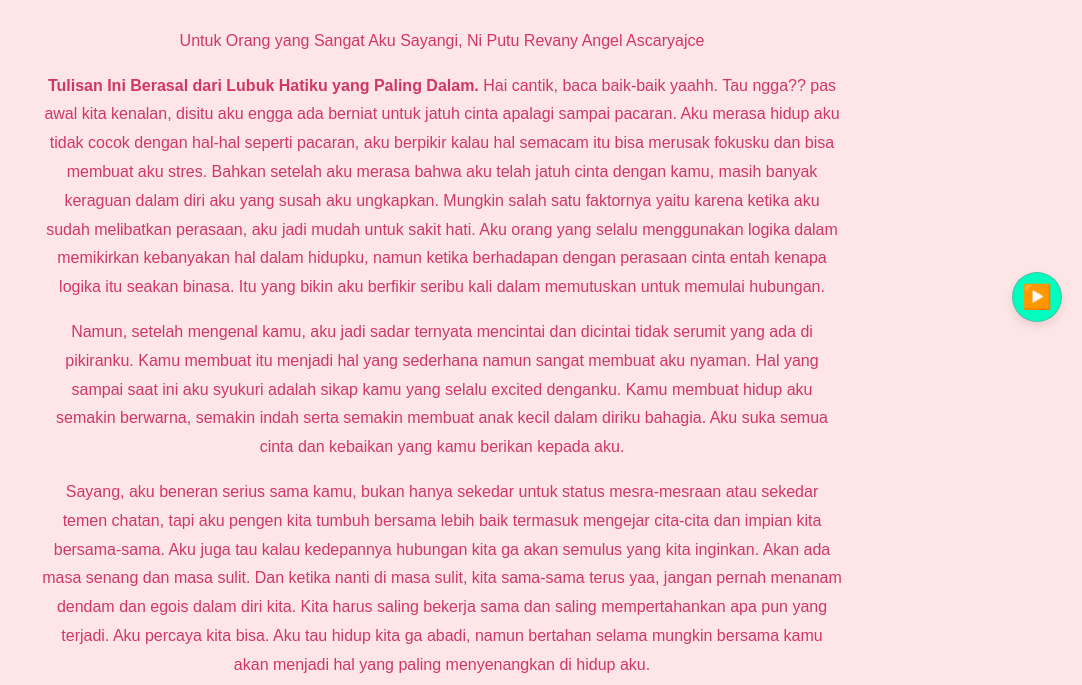
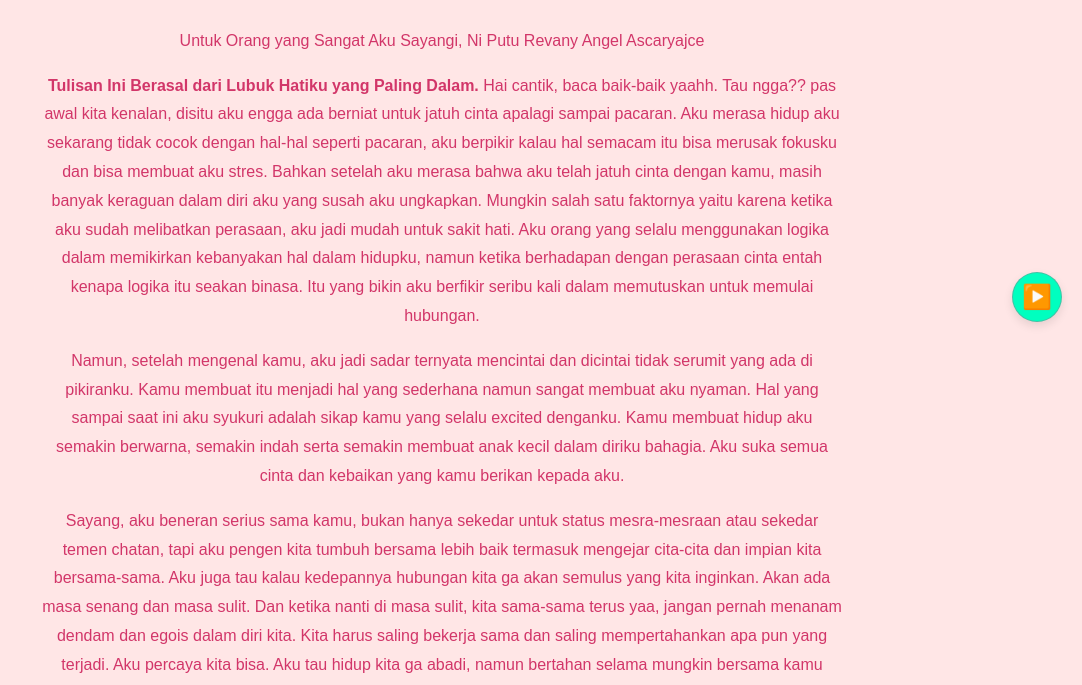
Before and after one commit to gabrie4561/vaniell, a plain HTML site: page index.html in a window 1280 px wide. Shown: the part 103-788 px from the top of the page, without its empty margins (198-1280 px from the left). Drawn offline with Linux system fonts and the light colour scheme.

Commit message:
Update index.html

```diff
--- a/index.html
+++ b/index.html
@@ -112,7 +112,7 @@
     <div class="story">
         <p>Untuk Orang yang Sangat Aku Sayangi, Ni Putu Revany Angel Ascaryajce</p>
         <p> <strong>Tulisan Ini Berasal dari Lubuk Hatiku yang Paling Dalam.</strong> Hai cantik, baca baik-baik yaahh. Tau ngga?? pas awal kita kenalan,
-        disitu aku engga ada berniat untuk jatuh cinta apalagi sampai pacaran. Aku merasa hidup aku tidak cocok dengan hal-hal seperti pacaran, aku berpikir
+        disitu aku engga ada berniat untuk jatuh cinta apalagi sampai pacaran. Aku merasa hidup aku sekarang tidak cocok dengan hal-hal seperti pacaran, aku berpikir
         kalau hal semacam itu bisa merusak fokusku dan bisa membuat aku stres. Bahkan setelah aku merasa
         bahwa aku telah jatuh cinta dengan kamu, masih banyak keraguan dalam diri aku yang susah aku ungkapkan. Mungkin salah satu faktornya
         yaitu karena ketika aku sudah melibatkan perasaan, aku jadi mudah untuk sakit hati. Aku orang yang selalu menggunakan logika dalam memikirkan kebanyakan
```
